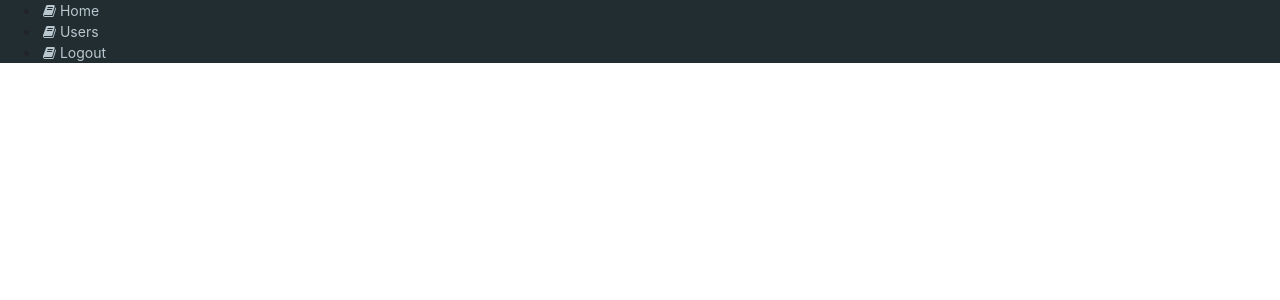
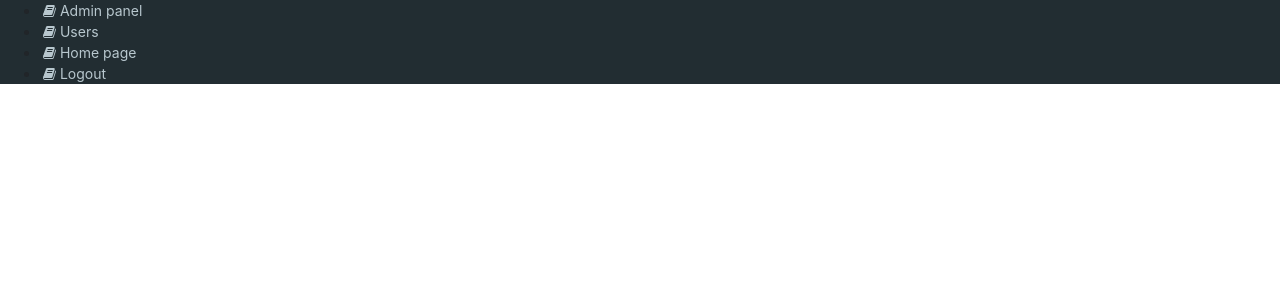
Before and after one commit to deonasecreve/CatDog, a CodeIgniter app: the page made by application/views/templates/admin_header.php in a window 1280 px wide. Shown: the part 112-412 px from the top of the page. Run offline with CodeIgniter, Linux system fonts and the light colour scheme; some libraries are stand-ins or nearby versions.

Commit message:
added a link in the admin panel back to the main/index

```diff
--- a/application/views/templates/admin_header.php
+++ b/application/views/templates/admin_header.php
@@ -74,8 +74,9 @@
       <!-- sidebar menu: : style can be found in sidebar.less -->
       <ul class="sidebar-menu" data-widget="tree">
         <li class="header">MAIN NAVIGATION</li>
-        <li><a href="<?php echo site_url();?>/admin"><i class="fa fa-book"></i> <span>Home</span></a></li>
+        <li><a href="<?php echo site_url();?>/admin"><i class="fa fa-book"></i> <span>Admin panel</span></a></li>
         <li><a href="<?php echo site_url();?>/admin/users"><i class="fa fa-book"></i> <span>Users</span></a></li>
+        <li><a href="<?php echo site_url();?>/main"><i class="fa fa-book"></i> <span>Home page</span></a></li>
         <li><a href="<?php echo site_url();?>/main/logout"><i class="fa fa-book"></i> <span>Logout</span></a></li>
       </ul>
     </section>
```
